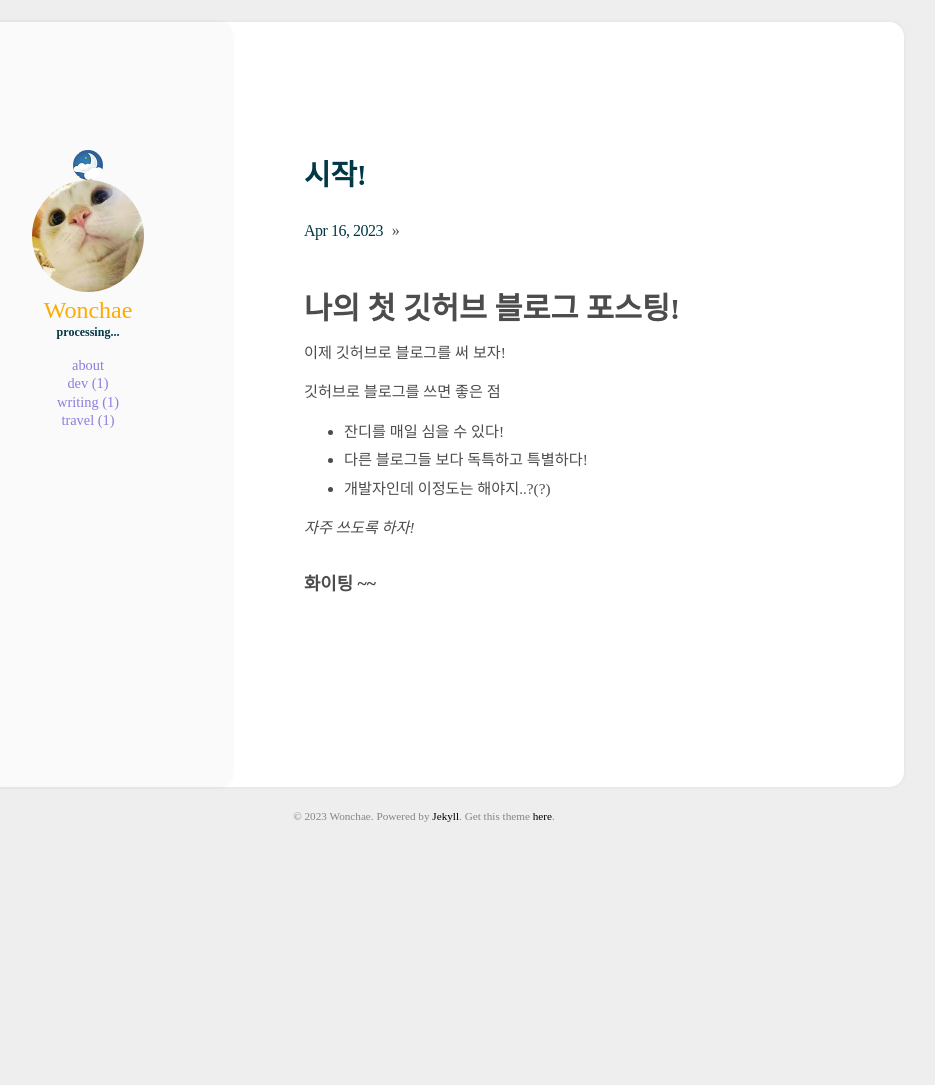
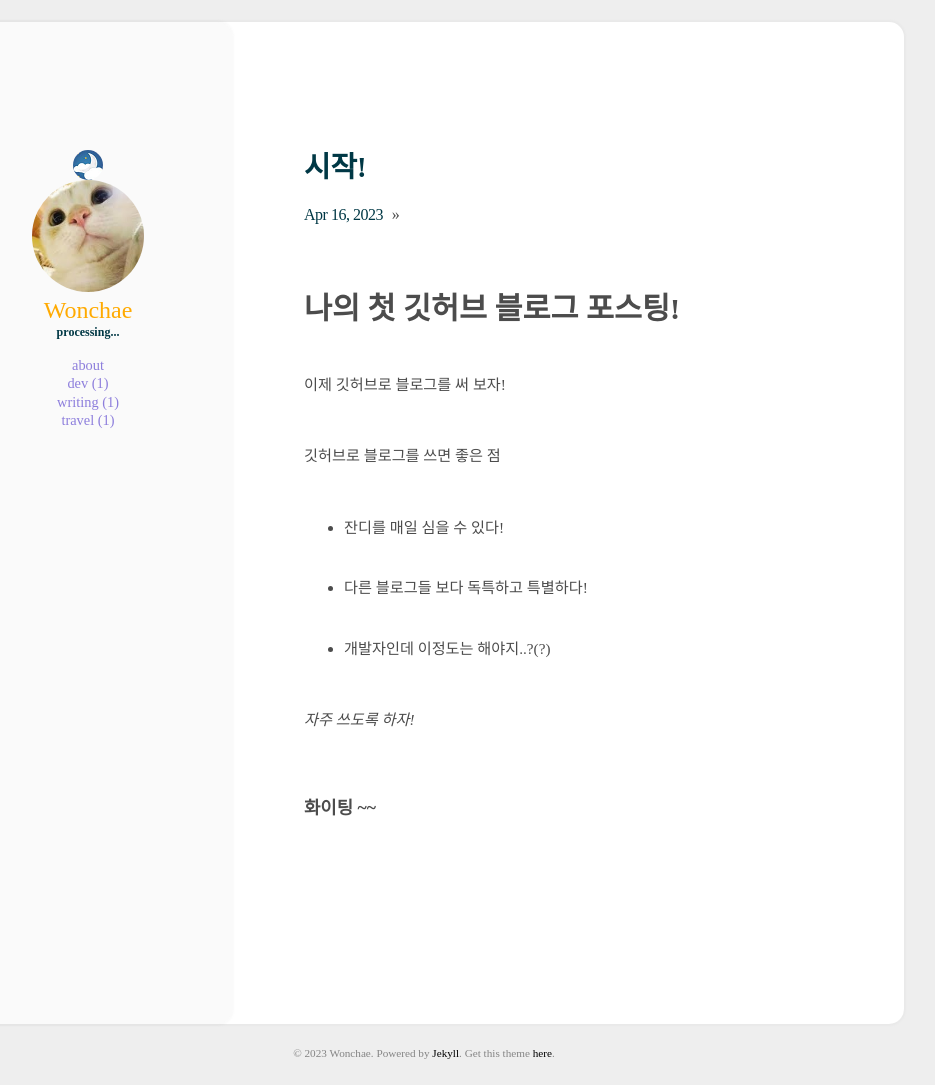
Before and after one commit to ywonchae1/ywonchae1.github.io, a Jekyll site: the page built from _posts/2023-04-16-first.md, in a window 1280 px wide. Shown: the whole page, without its empty margins (216-1151 px from the left). Built offline with Jekyll 4.4.1, drawn with Linux system fonts in a browser that asks for light colours; some web fonts are replaced; before the commit the page ends 922 px from its top, so only the background shows below that.

Commit message:
edit line-height

```diff
--- a/assets/css/main.scss
+++ b/assets/css/main.scss
@@ -521,7 +521,7 @@ img {
 .post_title {
     color: var(--post_title);
     font-size: 1.8rem;
-    line-height: 3.2rem;
+    line-height: 2.2rem;
     font-weight: 700;
 
     @include mobile-only {
@@ -562,7 +562,7 @@ img {
 
 .post_content {
     font-size: 0.95rem;
-    line-height: 1.5rem;
+    line-height: 3.5rem;
     color: var(--post_text);
 
     h1,
```
